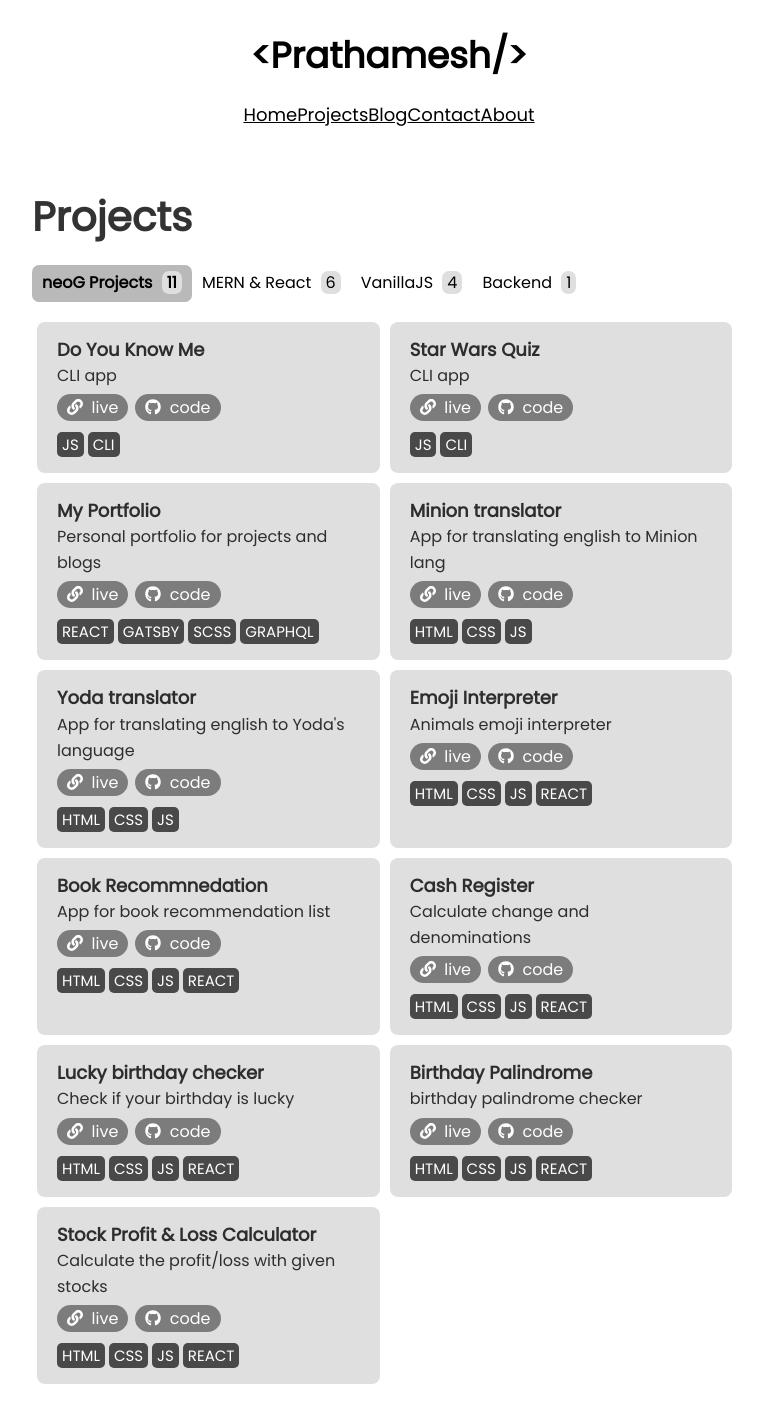
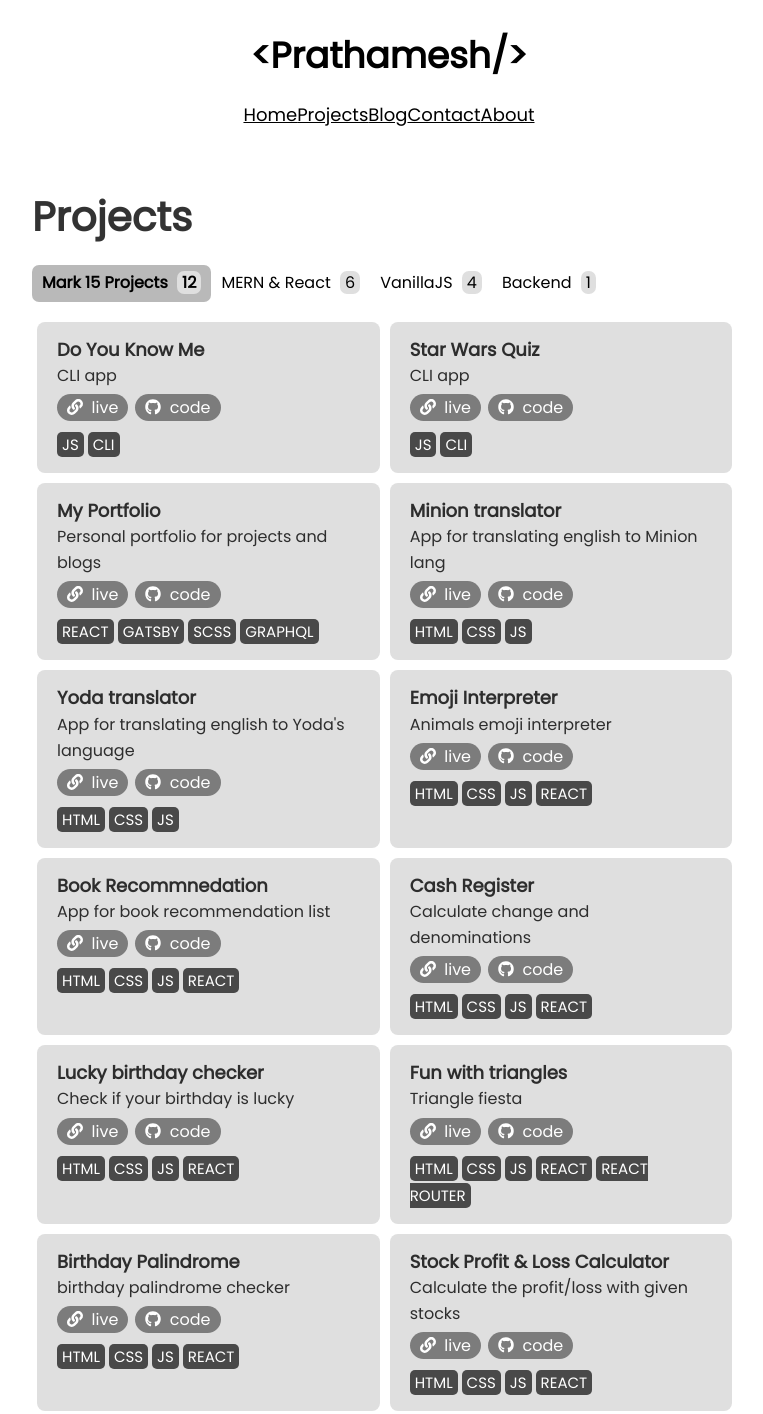
Before and after one commit to Pratham82/portfolio-v4, a Gatsby site: page /projects in a window 1280 px wide. Shown: the top 1414 px of the page, without its empty margins (251-1014 px from the left). Built offline with nearby package versions, Linux system fonts and the light colour scheme; Gatsby itself is replaced by a stand-in of ours.

Commit message:
Added fun with triangles project

```diff
--- a/src/data/projectData.js
+++ b/src/data/projectData.js
@@ -1,5 +1,5 @@
 const AllProjects = {
-  "neoG Projects": [
+  "Mark 15 Projects": [
     {
       title: "Do You Know Me",
       desc: "CLI app",
@@ -72,6 +72,14 @@
       git: "https://github.com/Pratham82/lucky-birthday-checker",
       live: "https://lucky-birthday-checker-mark11.netlify.app/",
       stackUsed: ["HTML", "CSS", "JS", "REACT"],
+    },
+    {
+      title: "Fun with triangles",
+      desc: "Triangle fiesta",
+      imageKey: "",
+      git: "https://github.com/Pratham82/fun-with-triangles",
+      live: "https://pratham82-fun-with-triangles.netlify.app/",
+      stackUsed: ["HTML", "CSS", "JS", "REACT", "REACT ROUTER"],
     },
     {
       title: "Birthday Palindrome",
--- a/src/pages/projects.js
+++ b/src/pages/projects.js
@@ -6,7 +6,7 @@
 import projectStyles from "../styles/project.module.scss"
 
 const Projects = () => {
-  const [currentProject, setCurrentProject] = useState("neoG Projects")
+  const [currentProject, setCurrentProject] = useState("Mark 15 Projects")
 
   return (
     <Layout>
```
